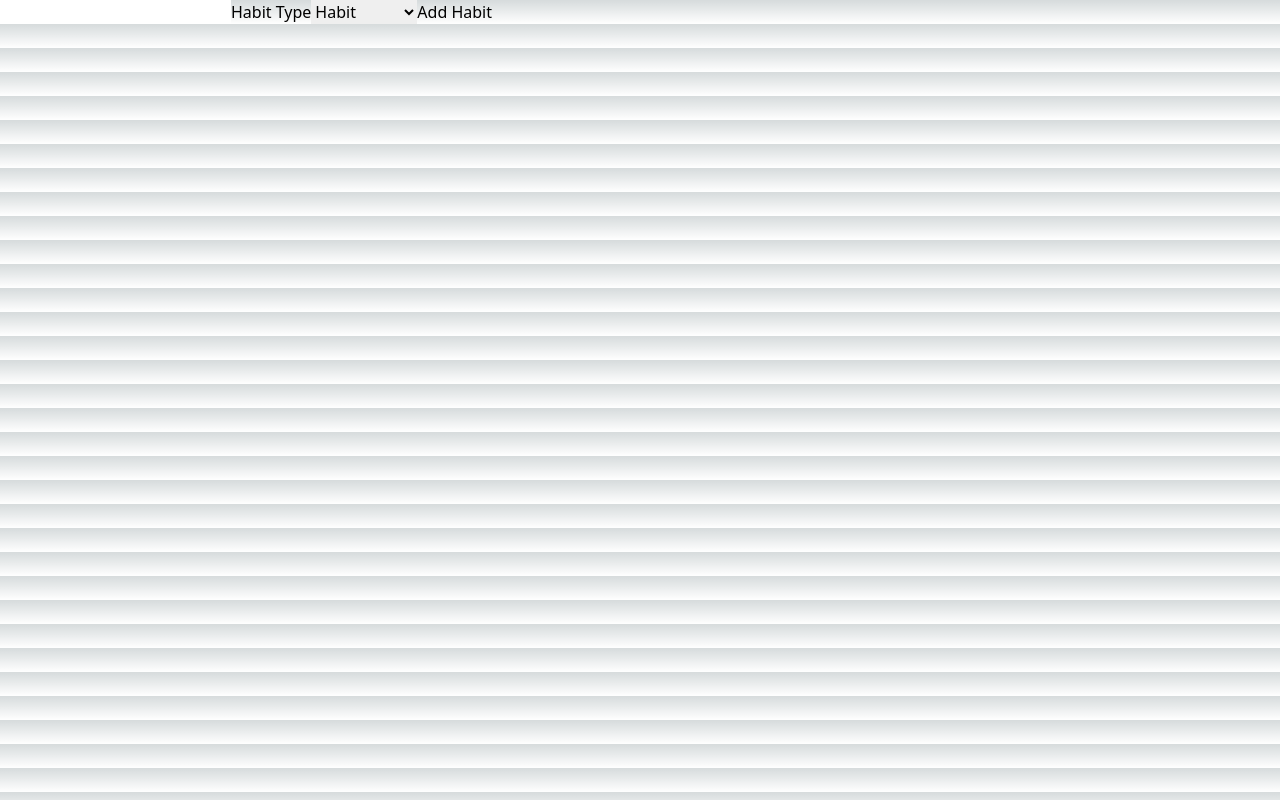
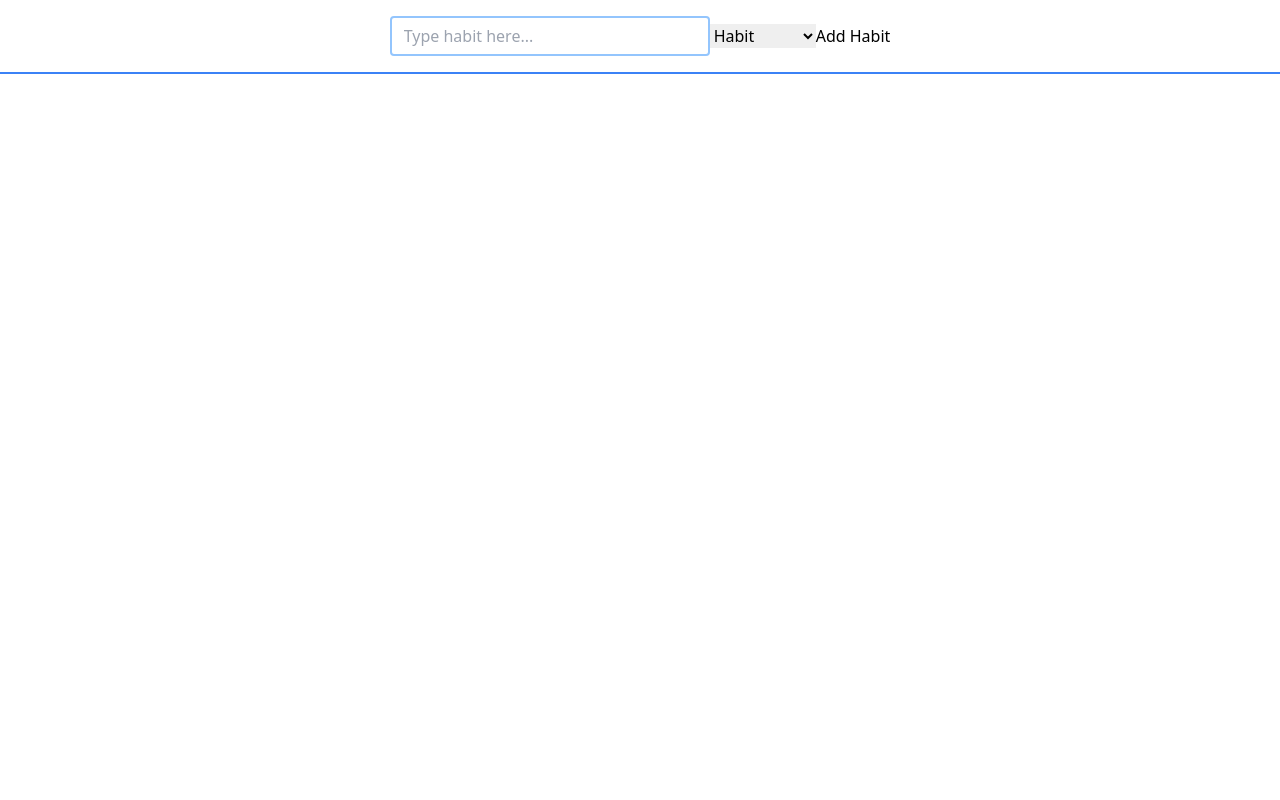
Before and after one commit to jerkur22/habithero, a Next.js app in the folder habithero/: page / in a window 1280 px wide. Built offline with nearby package versions, Linux system fonts and the light colour scheme.

Commit message:
in progress css fix to habit form

```diff
--- a/habithero/pages/index.js
+++ b/habithero/pages/index.js
@@ -31,13 +31,20 @@ export default function Home() {
   };
 
   return (
-    <div>
+    <div className="w-full items-center">
       <Head>
         <title> Habit Hero</title>
       </Head>
-      <div>
-        <input value={newHabit} onChange={handleChange} />
-        <label>Habit Type</label>
+      <div className="flex justify-center items-center border-b-2 border-blue-500 py-4">
+        <input
+          placeholder="Type habit here..."
+          value={newHabit}
+          onChange={handleChange}
+          className="
+          form-control appearance-none block w-1/4 px-3 py-1.5 text-base font-normal bg-clip-padding border-2 border-solid border-blue-300 rounded
+          transition-all ease-in-out m-0 focus: text-gray-800 focus: bg-white focus:border-blue-800 focus: outline-none
+          "
+        />
         <select
           value={habitType}
           onChange={(e) => setHabitType(e.target.value)}
--- a/habithero/styles/globals.css
+++ b/habithero/styles/globals.css
@@ -1,112 +1,3 @@
 @tailwind base;
 @tailwind components;
 @tailwind utilities;
-
-
-:root {
-  --max-width: 1100px;
-  --border-radius: 12px;
-  --font-mono: ui-monospace, Menlo, Monaco, 'Cascadia Mono', 'Segoe UI Mono',
-    'Roboto Mono', 'Oxygen Mono', 'Ubuntu Monospace', 'Source Code Pro',
-    'Fira Mono', 'Droid Sans Mono', 'Courier New', monospace;
-
-  --foreground-rgb: 0, 0, 0;
-  --background-start-rgb: 214, 219, 220;
-  --background-end-rgb: 255, 255, 255;
-
-  --primary-glow: conic-gradient(
-    from 180deg at 50% 50%,
-    #16abff33 0deg,
-    #0885ff33 55deg,
-    #54d6ff33 120deg,
-    #0071ff33 160deg,
-    transparent 360deg
-  );
-  --secondary-glow: radial-gradient(
-    rgba(255, 255, 255, 1),
-    rgba(255, 255, 255, 0)
-  );
-
-  --tile-start-rgb: 239, 245, 249;
-  --tile-end-rgb: 228, 232, 233;
-  --tile-border: conic-gradient(
-    #00000080,
-    #00000040,
-    #00000030,
-    #00000020,
-    #00000010,
-    #00000010,
-    #00000080
-  );
-
-  --callout-rgb: 238, 240, 241;
-  --callout-border-rgb: 172, 175, 176;
-  --card-rgb: 180, 185, 188;
-  --card-border-rgb: 131, 134, 135;
-}
-
-@media (prefers-color-scheme: dark) {
-  :root {
-    --foreground-rgb: 255, 255, 255;
-    --background-start-rgb: 0, 0, 0;
-    --background-end-rgb: 0, 0, 0;
-
-    --primary-glow: radial-gradient(rgba(1, 65, 255, 0.4), rgba(1, 65, 255, 0));
-    --secondary-glow: linear-gradient(
-      to bottom right,
-      rgba(1, 65, 255, 0),
-      rgba(1, 65, 255, 0),
-      rgba(1, 65, 255, 0.3)
-    );
-
-    --tile-start-rgb: 2, 13, 46;
-    --tile-end-rgb: 2, 5, 19;
-    --tile-border: conic-gradient(
-      #ffffff80,
-      #ffffff40,
-      #ffffff30,
-      #ffffff20,
-      #ffffff10,
-      #ffffff10,
-      #ffffff80
-    );
-
-    --callout-rgb: 20, 20, 20;
-    --callout-border-rgb: 108, 108, 108;
-    --card-rgb: 100, 100, 100;
-    --card-border-rgb: 200, 200, 200;
-  }
-}
-
-* {
-  box-sizing: border-box;
-  padding: 0;
-  margin: 0;
-}
-
-html,
-body {
-  max-width: 100vw;
-  overflow-x: hidden;
-}
-
-body {
-  color: rgb(var(--foreground-rgb));
-  background: linear-gradient(
-      to bottom,
-      transparent,
-      rgb(var(--background-end-rgb))
-    )
-    rgb(var(--background-start-rgb));
-}
-
-a {
-  color: inherit;
-  text-decoration: none;
-}
-
-@media (prefers-color-scheme: dark) {
-  html {
-    color-scheme: dark;
-  }
-}
```
